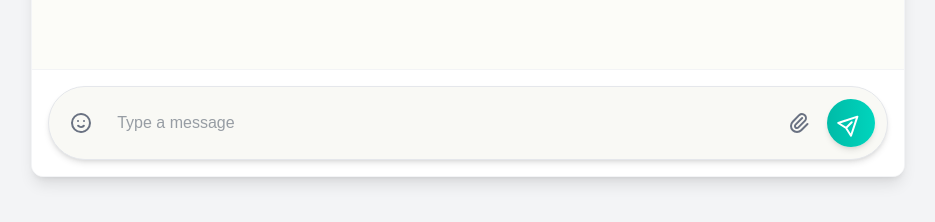
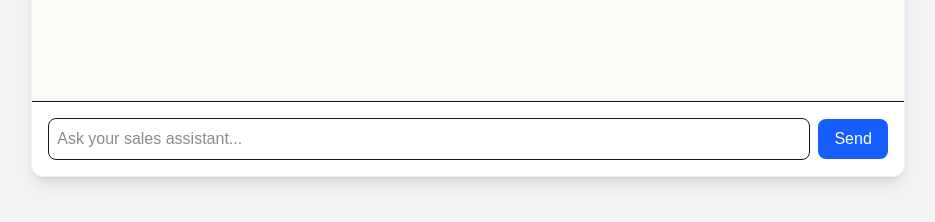
Before and after one commit to itsinaam/chatbot-sales-FE, a Next.js app: page / in a window 1280 px wide. Shown: the part 575-797 px from the top of the page, without its empty margins (172-1107 px from the left). Built offline with nearby package versions, Linux system fonts and the light colour scheme.

Commit message:
Update InputBar.tsx

```diff
--- a/src/components/InputBar.tsx
+++ b/src/components/InputBar.tsx
@@ -1,48 +1,33 @@
-import { useState } from "react"
+import React from "react";
 
-const InputBar = ({ currentMessage, setCurrentMessage, onSubmit }) => {
-
-    const handleChange = (e) => {
-        setCurrentMessage(e.target.value)
+interface InputBarProps {
+  currentMessage: string;
+  setCurrentMessage: React.Dispatch<React.SetStateAction<string>>;
+  onSubmit: (e: React.FormEvent<HTMLFormElement>) => void;
 }
 
+const InputBar: React.FC<InputBarProps> = ({ currentMessage, setCurrentMessage, onSubmit }) => {
+  const handleChange = (e: React.ChangeEvent<HTMLInputElement>) => {
+    setCurrentMessage(e.target.value);
+  };
+
   return (
-        <form onSubmit={onSubmit} className="p-4 bg-white">
-            <div className="flex items-center bg-[#F9F9F5] rounded-full p-3 shadow-md border border-gray-200">
-                <button
-                    type="button"
-                    className="p-2 rounded-full text-gray-500 hover:text-gray-700 hover:bg-gray-100 transition-all duration-200"
-                >
-                    <svg className="w-6 h-6" fill="none" stroke="currentColor" viewBox="0 0 24 24" xmlns="http://www.w3.org/2000/svg">
-                        <path strokeLinecap="round" strokeLinejoin="round" strokeWidth="2" d="M14.828 14.828a4 4 0 01-5.656 0M9 10h.01M15 10h.01M21 12a9 9 0 11-18 0 9 9 0 0118 0z"></path>
-                    </svg>
-                </button>
+    <form onSubmit={onSubmit} className="flex items-center p-4 border-t">
       <input
         type="text"
-                    placeholder="Type a message"
+        className="flex-1 border rounded-lg p-2 mr-2"
+        placeholder="Ask your sales assistant..."
         value={currentMessage}
         onChange={handleChange}
-                    className="flex-grow px-4 py-2 bg-transparent focus:outline-none text-gray-700"
       />
       <button
-                    type="button"
-                    className="p-2 text-gray-500 hover:text-gray-700 hover:bg-gray-100 rounded-full transition-all duration-200"
+        type="submit"
+        className="px-4 py-2 bg-blue-600 text-white rounded-lg hover:bg-blue-700"
       >
-                    <svg className="w-6 h-6" fill="none" stroke="currentColor" viewBox="0 0 24 24" xmlns="http://www.w3.org/2000/svg">
-                        <path strokeLinecap="round" strokeLinejoin="round" strokeWidth="2" d="M15.172 7l-6.586 6.586a2 2 0 102.828 2.828l6.414-6.586a4 4 0 00-5.656-5.656l-6.415 6.585a6 6 0 108.486 8.486L20.5 13"></path>
-                    </svg>
+        Send
       </button>
-                <button
-                    type="submit"
-                    className="bg-gradient-to-r from-teal-500 to-teal-400 hover:from-teal-600 hover:to-teal-500 rounded-full p-3 ml-2 shadow-md transition-all duration-200 group"
-                >
-                    <svg className="w-6 h-6 text-white transform rotate-45 group-hover:scale-110 transition-transform duration-200" fill="none" stroke="currentColor" viewBox="0 0 24 24" xmlns="http://www.w3.org/2000/svg">
-                        <path strokeLinecap="round" strokeLinejoin="round" strokeWidth="2" d="M12 19l9 2-9-18-9 18 9-2zm0 0v-8"></path>
-                    </svg>
-                </button>
-            </div>
     </form>
-    )
-}
+  );
+};
 
-export default InputBar
+export default InputBar;
```
Lines whose indentation alone changed are shown as unchanged.
